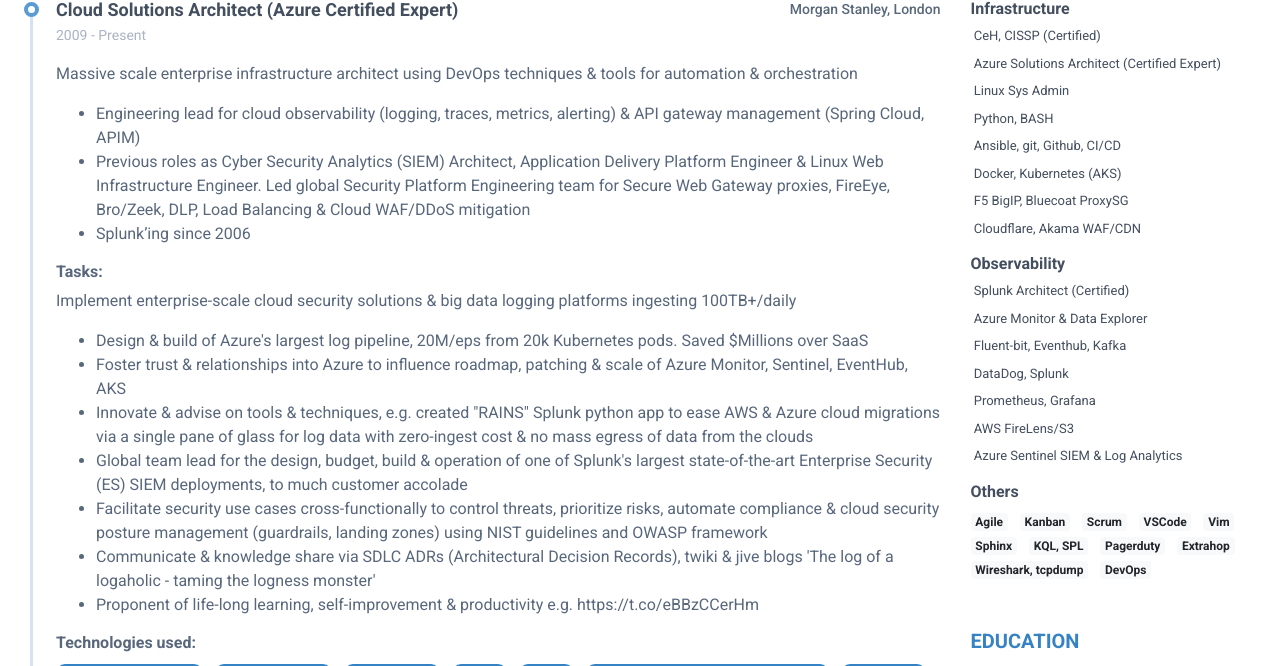
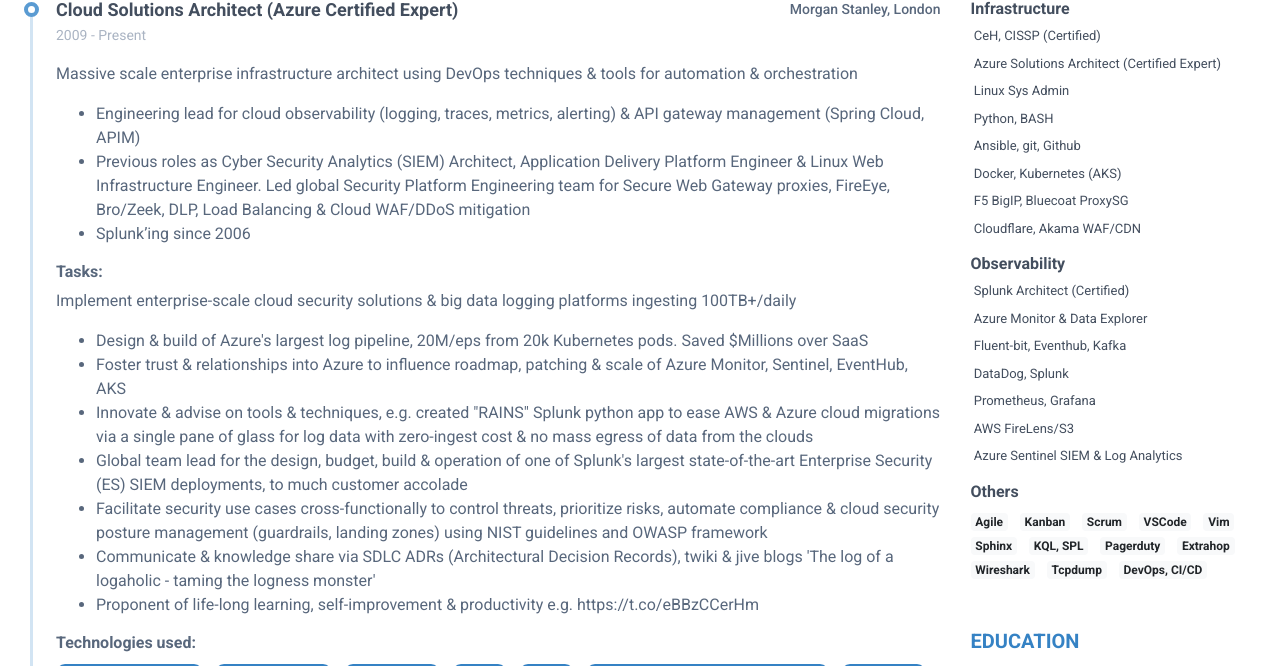
Before and after one commit to Hamy200/resume, a Jekyll site: the page built from index.markdown, in a window 1280 px wide. Shown: the part 368-1034 px from the top of the page. Built offline with Jekyll 4.4.1, drawn with Linux system fonts in a browser that asks for light colours; nearby versions of some CDN libraries; part of the change alters nothing that is shown.

```diff
--- a/_data/data.yml
+++ b/_data/data.yml
@@ -147,7 +147,7 @@ skills:
       - name: Azure Solutions Architect (Certified Expert)
       - name: Linux Sys Admin
       - name: Python, BASH
-      - name: Ansible, git, Github, CI/CD
+      - name: Ansible, git, Github
       - name: Docker, Kubernetes (AKS)
       - name: F5 BigIP, Bluecoat ProxySG
       - name: Cloudflare, Akama WAF/CDN
@@ -171,5 +171,6 @@ skills:
       - KQL, SPL
       - Pagerduty
       - Extrahop
-      - Wireshark, tcpdump
-      - DevOps
+      - Wireshark
+      - Tcpdump
+      - DevOps, CI/CD
```
